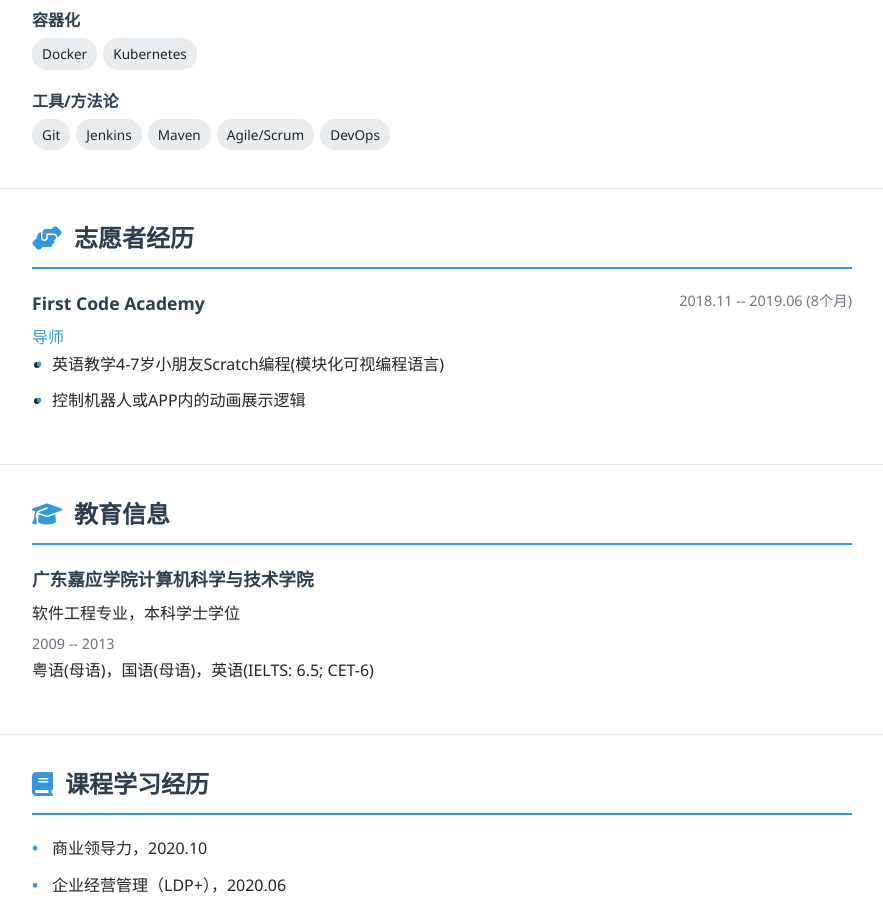
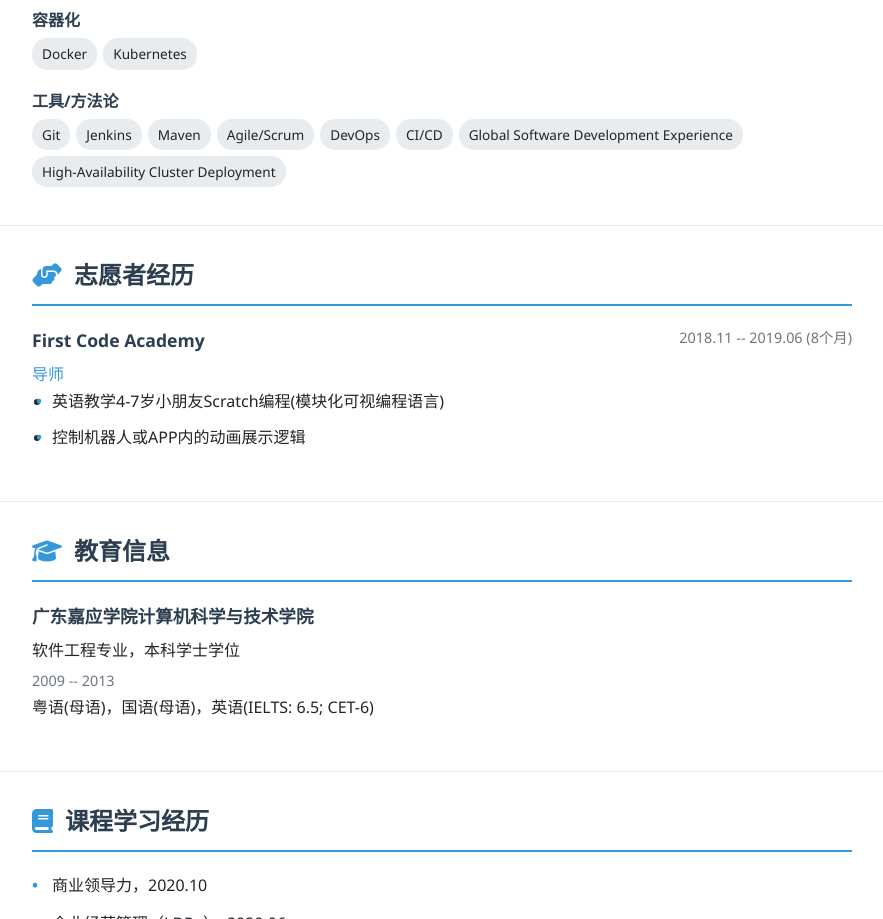
Before and after one commit to carl30/carl30.github.io, a plain HTML site: page index.html in a window 1280 px wide. Shown: the part 4079-4998 px from the top of the page, without its empty margins (198-1081 px from the left). Drawn offline with Linux system fonts and the light colour scheme.

Commit message:
update cn

```diff
--- a/index.html
+++ b/index.html
@@ -1078,6 +1078,9 @@
                                 <div class="skill-tag">Maven</div>
                                 <div class="skill-tag">Agile/Scrum</div>
                                 <div class="skill-tag">DevOps</div>
+                                <div class="skill-tag">CI/CD</div>
+                                <div class="skill-tag">Global Software Development Experience</div>
+                                <div class="skill-tag">High-Availability Cluster Deployment</div>
                             </div>
                         </div>
                     </div>
```
